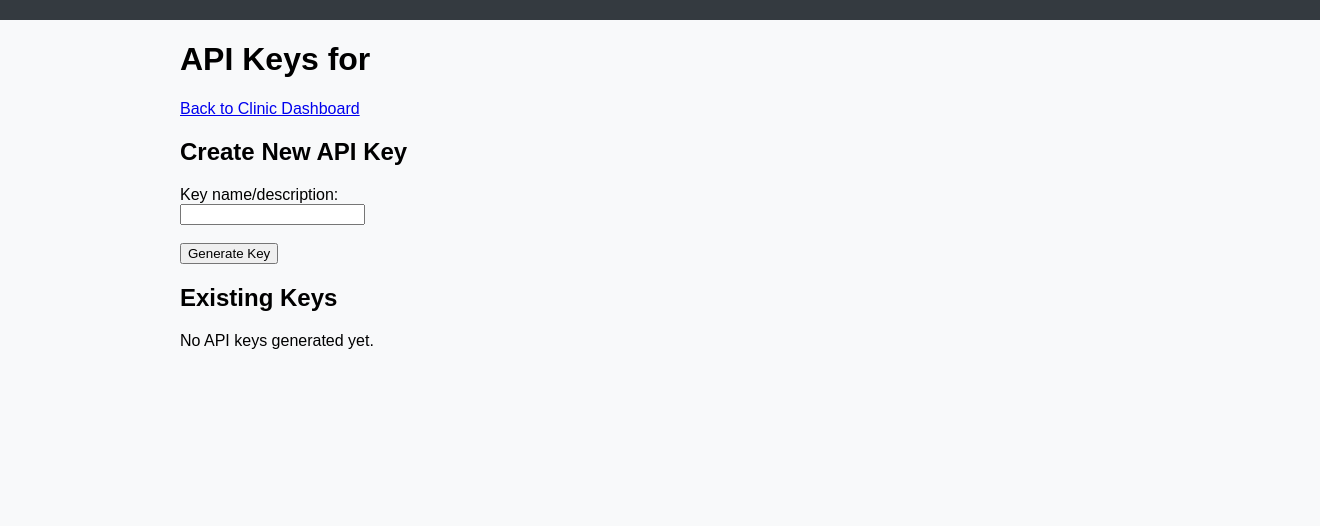
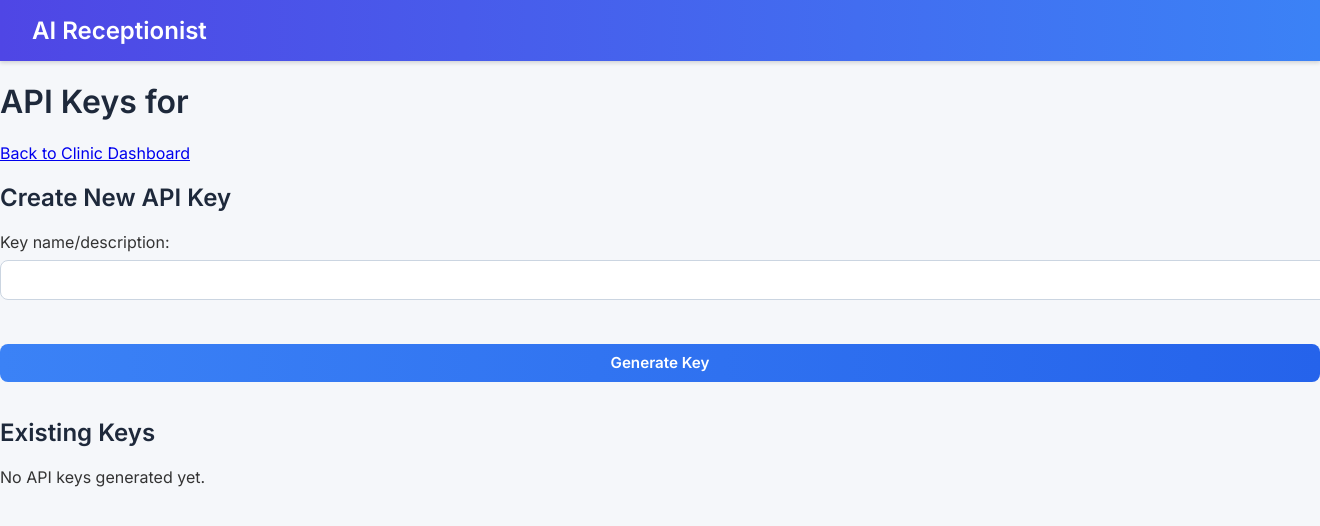
Before and after one commit to ConnorV2006/AI-Receptionist-Enchanced, a Flask app: template templates/api_keys.html in a window 1320 px wide; the page is wider, and only the part inside the window is pictured. Shown: the top 526 px of that part. Run offline with Flask 3, Linux system fonts and the light colour scheme; the template is opened without the code that fills it, so the values that code supplies are empty.

Commit message:
Update base.html

```diff
--- a/templates/base.html
+++ b/templates/base.html
@@ -1,75 +1,133 @@
 <!DOCTYPE html>
 <html lang="en">
 <head>
-    <meta charset="UTF-8" />
-    <meta name="viewport" content="width=device-width, initial-scale=1.0" />
+  <meta charset="UTF-8">
   <title>{% block title %}AI Receptionist{% endblock %}</title>
+  <meta name="viewport" content="width=device-width, initial-scale=1.0">
+
+  <!-- Google Fonts -->
+  <link href="https://fonts.googleapis.com/css2?family=Inter:wght@400;600&display=swap" rel="stylesheet">
+
   <style>
     body {
-            font-family: Arial, sans-serif;
       margin: 0;
-            padding: 0;
-            background-color: #f8f9fa;
+      font-family: 'Inter', sans-serif;
+      background: #f5f7fa;
+      color: #333;
     }
+
     header {
-            background-color: #343a40;
+      background: linear-gradient(90deg, #4f46e5, #3b82f6);
       color: white;
-            padding: 10px 20px;
+      padding: 1rem 2rem;
+      font-size: 1.25rem;
+      font-weight: 600;
+      display: flex;
+      justify-content: space-between;
+      align-items: center;
+      box-shadow: 0 2px 4px rgba(0,0,0,0.15);
     }
-        nav a {
+
+    header .logo {
+      font-size: 1.5rem;
+      font-weight: 700;
+    }
+
+    .container {
+      max-width: 1000px;
+      margin: 2rem auto;
+      padding: 0 1rem;
+    }
+
+    h1, h2, h3 {
+      color: #1e293b;
+    }
+
+    .card {
+      background: white;
+      border-radius: 12px;
+      box-shadow: 0 4px 8px rgba(0,0,0,0.05);
+      padding: 1.25rem;
+      margin-bottom: 2rem;
+      transition: transform 0.2s ease, box-shadow 0.2s ease;
+    }
+
+    .card:hover {
+      transform: translateY(-2px);
+      box-shadow: 0 6px 12px rgba(0,0,0,0.1);
+    }
+
+    input, textarea, button {
+      width: 100%;
+      padding: 0.6rem 0.8rem;
+      margin-top: 0.5rem;
+      margin-bottom: 1rem;
+      border: 1px solid #cbd5e1;
+      border-radius: 8px;
+      font-family: inherit;
+      font-size: 0.95rem;
+    }
+
+    button {
+      background: linear-gradient(90deg, #3b82f6, #2563eb);
+      border: none;
       color: white;
-            margin-right: 15px;
-            text-decoration: none;
+      font-weight: 600;
+      cursor: pointer;
+      transition: background 0.2s ease;
     }
-        .container {
-            max-width: 960px;
-            margin: 20px auto;
-            padding: 0 15px;
+
+    button:hover {
+      background: linear-gradient(90deg, #2563eb, #1d4ed8);
     }
+
     table {
       width: 100%;
       border-collapse: collapse;
-            margin-bottom: 20px;
+      margin-top: 0.5rem;
     }
-        th, td {
-            border: 1px solid #dee2e6;
-            padding: 8px;
+
+    table th, table td {
+      padding: 0.75rem;
       text-align: left;
+      border-bottom: 1px solid #e2e8f0;
     }
-        th {
-            background-color: #e9ecef;
+
+    table th {
+      background: #f1f5f9;
+      font-weight: 600;
     }
-        form.inline {
-            display: inline;
+
+    ul.flashes {
+      list-style: none;
+      padding: 0;
+      margin: 1rem 0;
     }
-        .alert {
-            padding: 10px;
-            margin-bottom: 15px;
-            border: 1px solid #ced4da;
-            border-radius: 4px;
-            background-color: #fff3cd;
-            color: #856404;
+
+    ul.flashes li {
+      padding: 0.75rem 1rem;
+      border-radius: 8px;
+      margin-bottom: 0.5rem;
+      font-weight: 500;
     }
+
+    ul.flashes li.success { background: #dcfce7; color: #166534; }
+    ul.flashes li.error { background: #fee2e2; color: #991b1b; }
+    ul.flashes li.info { background: #dbeafe; color: #1e40af; }
   </style>
 </head>
 <body>
+
   <header>
-        <nav>
-            {% if session.admin_id %}
-                <a href="{{ url_for('dashboard') }}">Dashboard</a>
-                <a href="{{ url_for('logout') }}">Logout</a>
-            {% endif %}
-        </nav>
+    <div class="logo">AI Receptionist</div>
+    <div>
+      <!-- Later: add nav links, profile dropdown, etc -->
+    </div>
   </header>
-    <div class="container">
-        {% with messages = get_flashed_messages() %}
-        {% if messages %}
-            {% for message in messages %}
-                <div class="alert">{{ message }}</div>
-            {% endfor %}
-        {% endif %}
-        {% endwith %}
+
+  <main>
     {% block content %}{% endblock %}
-    </div>
+  </main>
+
 </body>
 </html>
```
Lines whose indentation alone changed are shown as unchanged.
